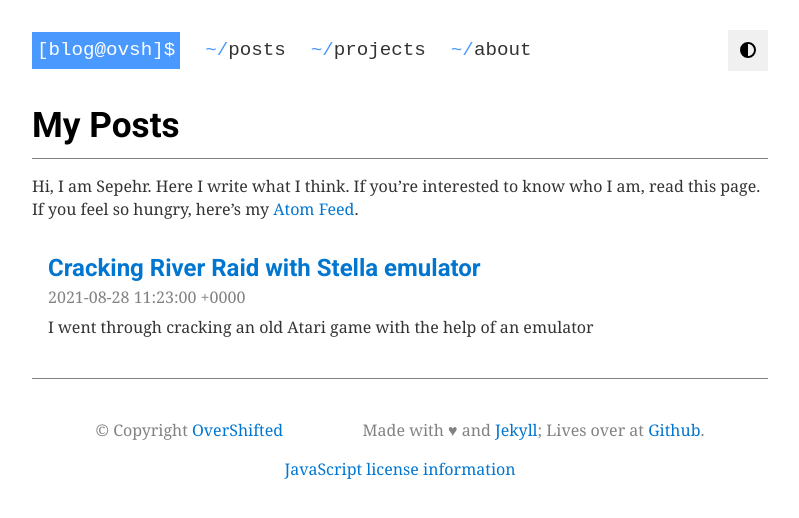
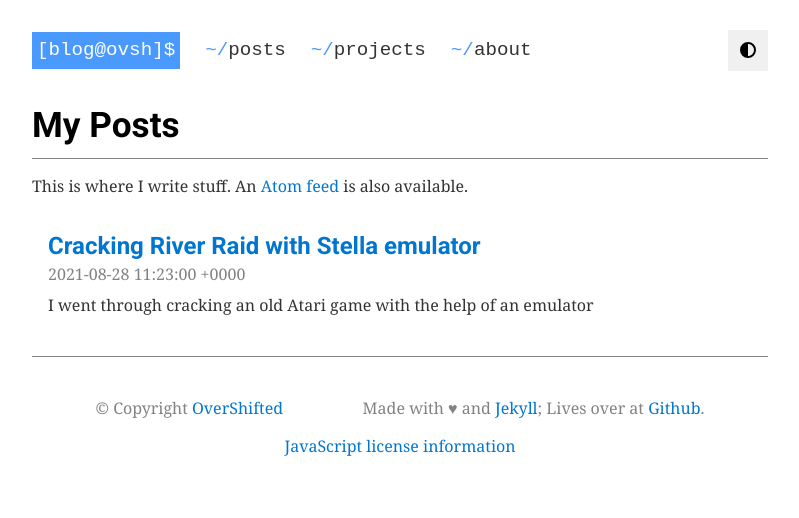
Before and after one commit to OverShifted/OverShifted.github.io, a Jekyll site: the page built from posts.md, in a window 1280 px wide. Shown: the top 518 px of the page, without its empty margins (240-1039 px from the left). Built offline with Jekyll 4.4.1, drawn with Linux system fonts in a browser that asks for light colours; a style sheet for code colours, icons or effects is not loaded.

Commit message:
Add empty page + Minor cleanup and improvements

```diff
--- a/_includes/navbar.html
+++ b/_includes/navbar.html
@@ -4,7 +4,7 @@
             <h1><a href="/">[blog@ovsh]$</a></h1>
             <li><a href="/posts">posts</a></li>
             <li><a href="/projects">projects</a></li>
-            <li>about</li>
+            <li><a href="/about">about</a></li>
         </ul>
     </nav>
 
--- a/_layouts/page.html
+++ b/_layouts/page.html
@@ -11,9 +11,11 @@
             {% include navbar.html %}
 
             <div id="content-grid-item">
-                <h1 id="page-title">{{ page.title }}</h1>
-                <span id="page-date">{{ page.date}}</span>
-                <hr>
+                {% unless page.hide_title %}
+                    <h1 id="page-title">{{ page.title }}</h1>
+                    <span id="page-date">{{ page.date}}</span>
+                    <hr>
+                {% endunless %}
                 {{ content }}
             </div>
 
--- a/assets/js/script.js
+++ b/assets/js/script.js
@@ -1,4 +1,5 @@
 // This file is distributed under GNU GPL 3.0 or later
+"use strict";
 
 // Load saved theme
 {
--- a/posts.md
+++ b/posts.md
@@ -4,7 +4,7 @@
 description: List of my posts
 ---
 
-Hi, I am Sepehr. Here I write what I think. If you're interested to know who I am, read this page. If you feel so hungry, here's my [Atom Feed](/feed.xml).
+This is where I write stuff. An [Atom feed](/feed.xml) is also available.
 
 <div id="post-widgets-container">
     {% for post in site.posts %}
```
Also changed, not shown: _includes/footer.html (+0 -17 lines), about.md (added, +7 -0 lines), index.md (+3 -1 lines).
